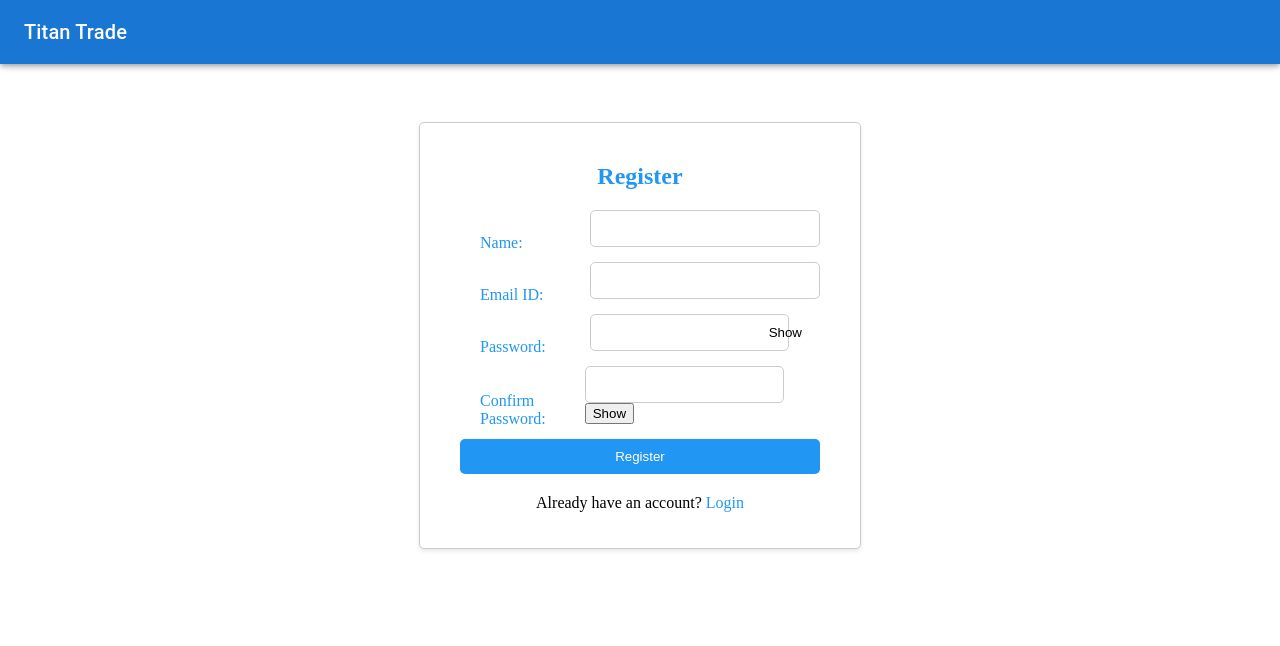
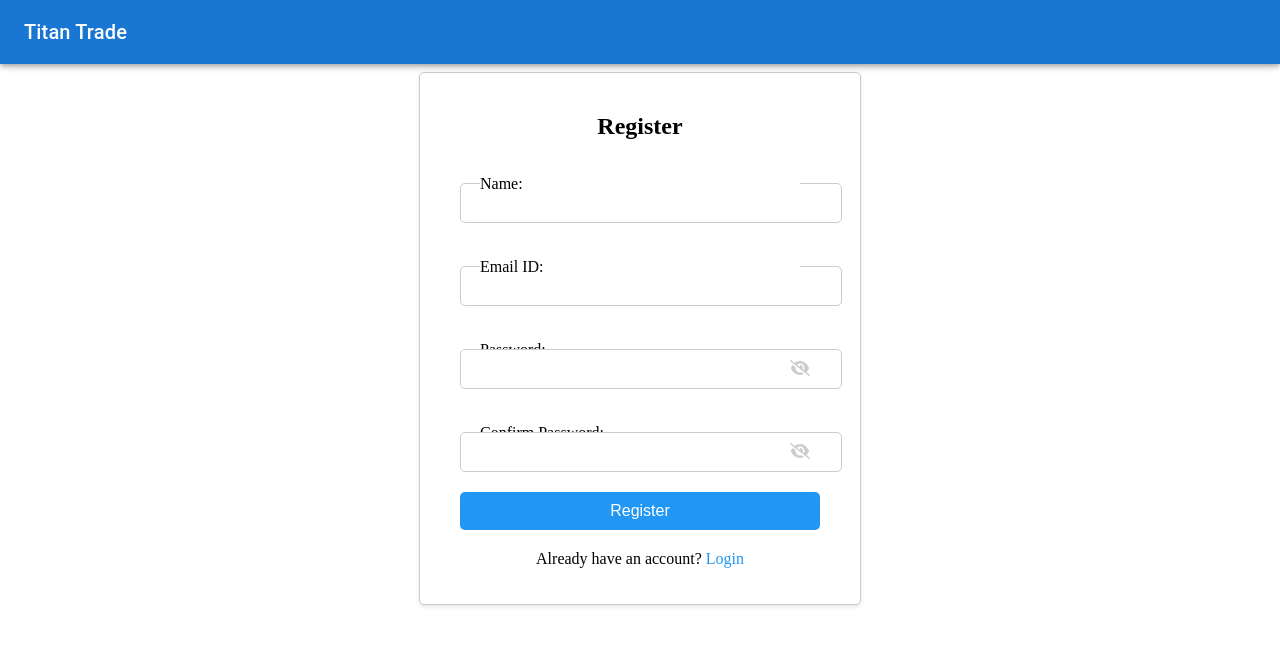
Before and after one commit to Vaishali054/VTPFrontend, a React (Create React App) app: page /register in a window 1280 px wide. Shown: the top 646 px of the page. Built offline with nearby package versions, Linux system fonts and the light colour scheme.

Commit message:
improved ui for register login pages

```diff
--- a/src/components/TopNavbar/TopNavBar.jsx
+++ b/src/components/TopNavbar/TopNavBar.jsx
@@ -6,12 +6,13 @@ import Typography from '@mui/material/Typography';
 import IconButton from '@mui/material/IconButton';
 import MenuIcon from '@mui/icons-material/Menu';
 import AccountCircle from '@mui/icons-material/AccountCircle';
-import ExitToAppIcon from '@mui/icons-material/ExitToApp'; // Import ExitToAppIcon for logout
+import ExitToAppIcon from '@mui/icons-material/ExitToApp';
+import HistoryIcon from '@mui/icons-material/History';
 import MenuItem from '@mui/material/MenuItem';
 import Menu from '@mui/material/Menu';
 import { useNavigate } from 'react-router-dom';
 import { fetchProfile } from '../../api/fetchProfile'
-import { handleLogout } from '../../api/logout'; // Import the logout API call
+import { handleLogout } from '../../api/logout';
 
 export default function TopNavBar() {
   const [anchorElMenu, setAnchorElMenu] = React.useState(null);
@@ -46,10 +47,10 @@ export default function TopNavBar() {
 
   const handleLogoutClick = async () => {
     try {
-      await handleLogout(); // Call the logout API
+      await handleLogout();
       console.log('Logout successful');
       navigate('/');
-   } catch (error) {
+    } catch (error) {
       console.error('Error logging out:', error);
     }
   };
@@ -68,7 +69,6 @@ export default function TopNavBar() {
   };
 
   React.useEffect(() => {
-    // Fetch user data when the component mounts
     fetchUserData();
   }, []);
 
@@ -85,6 +85,15 @@ export default function TopNavBar() {
     setAnchorElMenu(null);
     if (userId) {
       navigate(`/portfolio/${userId}`);
+    } else {
+      console.error('User ID is not available');
+    }
+  };
+
+  const handleHistory = () => {
+    setAnchorElMenu(null);
+    if (userId) {
+      navigate(`/history/${userId}`);
     } else {
       console.error('User ID is not available');
     }
@@ -122,6 +131,7 @@ export default function TopNavBar() {
             >
               <MenuItem onClick={handleWatchlist}>Watchlist</MenuItem>
               <MenuItem onClick={handlePortfolio}>Portfolio</MenuItem>
+              <MenuItem onClick={handleHistory}>History</MenuItem> {/* History option */}
             </Menu>
             <Typography variant="h6" color="inherit" style={{ flexGrow: 1 }}>
             </Typography>
--- a/src/views/HomePage/homepage.css
+++ b/src/views/HomePage/homepage.css
@@ -0,0 +1,84 @@
+.login-container {
+    max-width: 400px;
+    margin: 0 auto;
+    padding: 20px;
+    border: 1px solid #ccc;
+    border-radius: 5px;
+    background-color: #fff;
+    box-shadow: 0 2px 4px rgba(0, 0, 0, 0.1);
+  }
+
+  .login-container h2 {
+    text-align: center;
+  }
+
+  .login-container form {
+    margin-top: 20px;
+  }
+
+  .login-container form div {
+    margin-bottom: 20px;
+  }
+
+  .login-container form label {
+    display: block;
+    margin-bottom: 5px;
+  }
+
+  .login-container form input[type="email"],
+  .login-container form input[type="password"] {
+    width: 100%;
+    padding: 10px;
+    font-size: 16px;
+    border: 1px solid #ccc;
+    border-radius: 5px;
+  }
+
+  .login-container form input[type="email"]:focus,
+  .login-container form input[type="password"]:focus {
+    outline: none;
+    border-color: #2196f3;
+  }
+
+  .login-container form button {
+    width: 100%;
+    padding: 10px;
+    font-size: 16px;
+    color: #ffffff;
+    background-color: #2196f3;
+    border: none;
+    border-radius: 5px;
+    cursor: pointer;
+    transition: background-color 0.3s;
+  }
+
+  .login-container form button:hover {
+    background-color: #1976d2;
+  }
+
+  .login-container p {
+    text-align: center;
+    margin-top: 20px;
+  }
+
+  .login-container p a {
+    color: #2196f3;
+    text-decoration: none;
+  }
+
+  .login-container p a:hover {
+    text-decoration: underline;
+  }
+
+  .password-input-container {
+    position: relative;
+  }
+
+  .password-toggle {
+    position: absolute;
+    top: 50%;
+    right: 10px;
+    transform: translateY(-50%);
+    cursor: pointer;
+    color: #ccc;
+  }
--- a/src/views/HomePage/homepage.jsx
+++ b/src/views/HomePage/homepage.jsx
@@ -1,8 +1,10 @@
 import React, { useState } from 'react';
 import { Link } from 'react-router-dom';
-import '../Register/register.css';
+import './homepage.css';
 import NavBar from '../../components/NavBar/NavBar';
 import { handleLogin } from '../../api/loginauth';
+import { FontAwesomeIcon } from "@fortawesome/react-fontawesome";
+import { faEye, faEyeSlash } from "@fortawesome/free-solid-svg-icons";
 
 export default function Login() {
   const [email, setEmail] = useState('');
@@ -45,17 +47,19 @@ export default function Login() {
               required
             />
           </div>
-          <div>
+          <div className="password-input">
             <label>Password:</label>
+            <div className="password-input-container">
               <input
                 type={showPassword ? 'text' : 'password'}
                 value={password}
                 onChange={(e) => setPassword(e.target.value)}
                 required
               />
-            <button type="button" onClick={togglePasswordVisibility}>
-              {showPassword ? 'Hide' : 'Show'}
-            </button>
+              <span className="password-toggle" onClick={togglePasswordVisibility}>
+                <FontAwesomeIcon icon={showPassword ? faEye : faEyeSlash} />
+              </span>
+            </div>
           </div>
           <button type="submit">Login</button>
         </form>
--- a/src/views/Register/register.css
+++ b/src/views/Register/register.css
@@ -1,7 +1,6 @@
-.register-container,
-.login-container {
+.register-container {
   max-width: 400px;
-  margin: 50px auto;
+  margin: 0 auto;
   padding: 20px;
   border: 1px solid #ccc;
   border-radius: 5px;
@@ -9,85 +8,94 @@
   box-shadow: 0 2px 4px rgba(0, 0, 0, 0.1);
 }
 
-.register-container h2,
-.login-container h2 {
+.register-container h2 {
   text-align: center;
-  color: #2196f3;
 }
 
-.register-container form,
-.login-container form {
-  display: flex;
-  flex-direction: column;
+.register-container form {
+  margin-top: 20px;
 }
 
-.register-container form > div,
-.login-container form > div {
-  display: flex;
-  align-items: center;
-  margin-bottom: 15px;
+.register-container form div {
+  margin-bottom: 20px;
 }
 
-.register-container label,
-.login-container label {
-  margin-right: 10px;
-  width: 100px;
-  color: #2196f3;
+.register-container form label {
+  display: block;
+  margin-bottom: 5px;
 }
+/* .register-container form .password-input-container {
+  margin-bottom: 30px; /* Increase the margin-bottom for the div containing password fields
+} */
 
-.register-container input,
-.login-container input {
-  flex: 1;
+.register-container form input[type="password"]{
+  width: 100%;
+  height: fit-content;
   padding: 10px;
+  font-size: 16px;
   border: 1px solid #ccc;
   border-radius: 5px;
 }
 
-.register-container .password-input,
-.login-container .password-input {
-  position: relative;
+.register-container form input[type="text"],
+.register-container form input[type="email"] {
+  width: 100%;
+  padding: 10px;
+  font-size: 16px;
+  border: 1px solid #ccc;
+  border-radius: 5px;
 }
 
-.register-container .password-input button,
-.login-container .password-input button {
-  background-color: #2196f3;
-  padding: 8px;
-  background: none;
-  border: none;
-  cursor: pointer;
-  position: absolute;
-  right: 10px;
-  top: 50%;
-  transform: translateY(-50%);
+.register-container form input[type="text"]:focus,
+.register-container form input[type="email"]:focus,
+.register-container form input[type="password"]:focus {
+  outline: none;
+  border-color: #2196f3;
 }
 
-.register-container button[type="submit"],
-.login-container button[type="submit"] {
+.register-container form button {
+  width: 100%;
   padding: 10px;
+  font-size: 16px;
+  color: #ffffff;
+  background-color: #2196f3;
   border: none;
   border-radius: 5px;
-  background-color: #2196f3;
-  color: #fff;
   cursor: pointer;
+  transition: background-color 0.3s;
 }
 
-.register-container button[type="submit"]:hover,
-.login-container button[type="submit"]:hover {
+.register-container form button:hover {
   background-color: #1976d2;
 }
 
-.register-container p,
-.login-container p {
+.register-container p {
   text-align: center;
+  margin-top: 20px;
 }
 
-.register-container p a,
-.login-container p a {
+.register-container p a {
   color: #2196f3;
   text-decoration: none;
 }
 
-.register-container p a:hover,
-.login-container p a:hover {
+.register-container p a:hover {
   text-decoration: underline;
 }
+
+.password-input-container {
+  position: relative;
+}
+
+.password-toggle {
+  position: absolute;
+  top: 50%;
+  right: 10px;
+  transform: translateY(-50%);
+  cursor: pointer;
+  color: #ccc;
+}
+
+.confirm-password {
+  margin-top: 20px;
+}
--- a/src/views/Register/register.jsx
+++ b/src/views/Register/register.jsx
@@ -3,6 +3,8 @@ import { Link } from 'react-router-dom';
 import './register.css';
 import NavBar from '../../components/NavBar/NavBar';
 import { registerUser } from '../../api/register';
+import { FontAwesomeIcon } from "@fortawesome/react-fontawesome";
+import { faEye, faEyeSlash } from "@fortawesome/free-solid-svg-icons";
 
 export default function Register() {
   const [name, setName] = useState('');
@@ -24,7 +26,7 @@ export default function Register() {
     try {
       const { success, message, error } = await registerUser(name, email_id, password);
       if (success) {
-        alert("Registered sucessfully!")
+        alert("Registered successfully!")
         window.location.href = '/';
       } else {
         window.location.href = '/';
@@ -81,9 +83,9 @@ export default function Register() {
                 onChange={(e) => setPassword(e.target.value)}
                 required
               />
-              <button type="button" onClick={togglePasswordVisibility}>
-                {showPassword ? 'Hide' : 'Show'}
-              </button>
+              <span className="password-toggle" onClick={togglePasswordVisibility}>
+                <FontAwesomeIcon icon={showPassword ? faEye : faEyeSlash} />
+              </span>
             </div>
           </div>
           <div className="confirm-password">
@@ -95,9 +97,9 @@ export default function Register() {
                 onChange={(e) => setConfirmPassword(e.target.value)}
                 required
               />
-              <button type="button" onClick={toggleConfirmPasswordVisibility}>
-                {showConfirmPassword ? 'Hide' : 'Show'}
-              </button>
+              <span className="password-toggle" onClick={toggleConfirmPasswordVisibility}>
+                <FontAwesomeIcon icon={showConfirmPassword ? faEye : faEyeSlash} />
+              </span>
             </div>
           </div>
           <button type="submit">Register</button>
```
Lines whose indentation alone changed are shown as unchanged.
